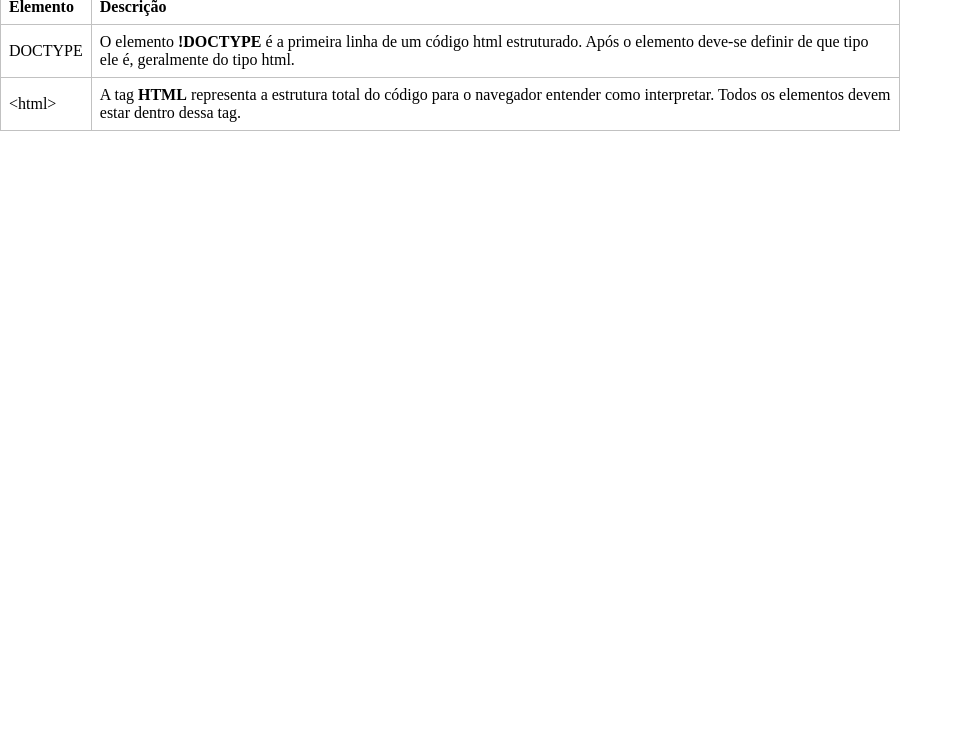
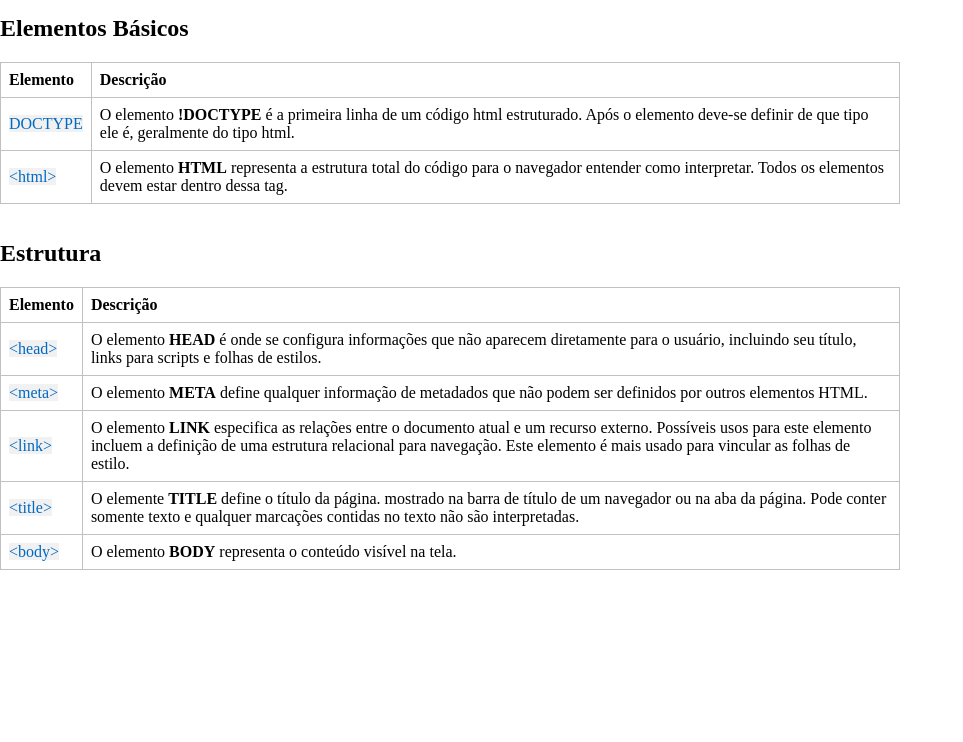
Before and after one commit to nnnyck/atlas_code, a plain HTML site: page index.html in a window 1280 px wide. Shown: the part 58-800 px from the top of the page, without its empty margins (0-963 px from the left). Drawn offline with Linux system fonts and the light colour scheme.

Commit message:
Estrutura de uma página web

```diff
--- a/index.html
+++ b/index.html
@@ -9,27 +9,72 @@
 </head>
 <body>
 
-    <h2>Inicio do código html</h2>
+    <h1>Elementos HTML</h1>
+    <p>Esta página lista de forma organizada e mais fácil de compreender os elementos html que fui aprendendo.</p>
+    <br>
 
+    <h2>Elementos Básicos</h2>
     <table>
         <tr>
             <th>Elemento</th>
             <th>Descrição</th>
         </tr>
         <tr>
-            <td>DOCTYPE</td>
+            <td><span>DOCTYPE</span></td>
             <td>O elemento <b>!DOCTYPE</b> é a primeira linha de um código html estruturado. Após o elemento deve-se definir de que tipo ele é, geralmente do tipo html.</td>
         </tr>
         <tr>
-            <td>&lt;html&gt;</td>
-            <td>A tag <b>HTML</b> representa a estrutura total do código para o navegador entender como interpretar. Todos os elementos devem estar dentro dessa tag.</td>
+            <td><span>&lt;html&gt;</span></td>
+            <td>O elemento <b>HTML</b> representa a estrutura total do código para o navegador entender como interpretar. Todos os elementos devem estar dentro dessa tag.</td>
         </tr>
     </table>
+    <br><br>
 
-    <h2></h2>
+    <h2> Estrutura </h2>
     <table>
+        <tr>
+            <th>Elemento</th>
+            <th>Descrição</th>
+        </tr>
+        <tr>
+            <td><span>&lt;head&gt;</span></td>
+            <td>O elemento <b>HEAD</b> é onde se configura informações que não aparecem diretamente para o usuário, incluindo seu título, links para scripts e folhas de estilos.</td>
+        </tr>
+        <tr>
+            <td><span>&lt;meta&gt;</span></td>
+            <td>O elemento <b>META</b> define qualquer informação de metadados que não podem ser definidos por outros elementos HTML.   </td>
+        </tr>
+        <tr>
+            <td><span>&lt;link&gt;</span></td>
+            <td>O elemento <b>LINK</b> especifica as relações entre o documento atual e um recurso externo. Possíveis usos para este elemento incluem a definição de uma estrutura relacional para navegação. Este elemento é mais usado para vincular as folhas de estilo.</td>
+        </tr>
+        <tr>
+            <td><span>&lt;title&gt;</span></td>
+            <td> O elemente <b>TITLE</b> define o título da página.  mostrado na barra de título de um navegador ou na aba da página. Pode conter somente texto e qualquer marcações contidas no texto não são interpretadas.</td>
+        </tr>
+        <tr>
+            <td><span>&lt;body&gt;</span></td>
+            <td>O elemento <b>BODY</b> representa o conteúdo visível na tela.</td>
+        </tr>
+    </table>
+    <br><br>
 
+    <!--<h2> Título </h2>
+    <table>
+        <tr>
+            <th>Elemento</th>
+            <th>Descrição</th>
+        </tr>
+        <tr>
+            <td><span>&lt;head&gt;</span></td>
+            <td>O elemento <b></b></td>
+        </tr>
+        <tr>
+            <td><span>&lt;body&gt;</span></td>
+            <td>O elemento <b></b></td>
+        </tr>
     </table>
+    <br><br>-->
 
 </body>
 </html>
--- a/style.css
+++ b/style.css
@@ -16,3 +16,8 @@ th, td {
     padding: 8px;
     text-align: left;
 }
+
+span {
+    color: #0069c2;
+    background-color: #f2f1f1;
+}
```
